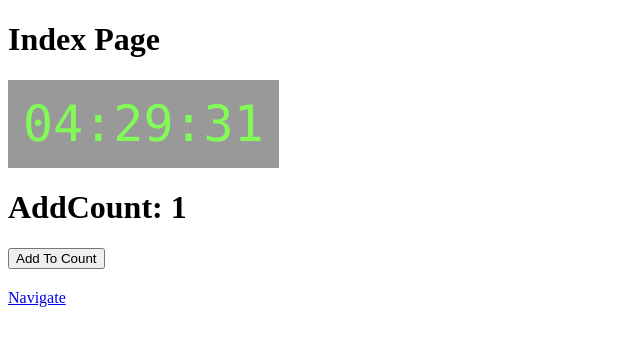
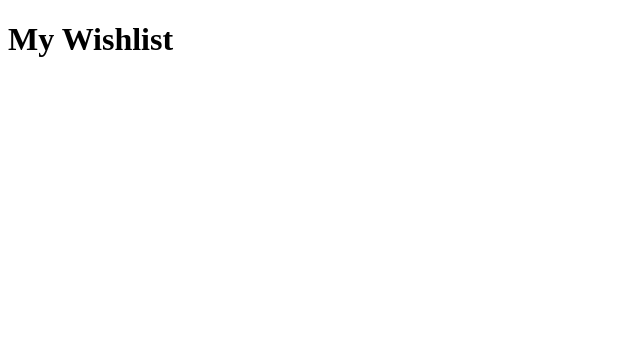
Before and after one commit to tcjcodes/wishlist-nextjs-redux, a Next.js app: page / in a window 1280 px wide. Shown: the top 346 px of the page, without its empty margins (0-640 px from the left). Built offline with nearby package versions, Linux system fonts and the light colour scheme.

Commit message:
wishlist rendering redux

```diff
--- /dev/null
+++ b/components/Wishlist.js
@@ -0,0 +1,31 @@
+import React, { Component } from 'react';
+import { connect } from 'react-redux';
+import WishlistItem from './WishlistItem';
+
+class Wishlist extends Component {
+  constructor(props) {
+    super(props);
+  }
+
+  render() {
+    const { wishlist } = this.props;
+    return (
+      <div>
+        <h1>{wishlist.name}</h1>
+        {wishlist.items.map(this.renderItems)}
+      </div>
+    );
+  }
+
+  renderItems(item) {
+    return <WishlistItem item={item} />;
+  }
+}
+
+const mapStateToProps = ({ wishlist }) => {
+	return {
+    wishlist
+	};
+};
+
+export default connect(mapStateToProps)(Wishlist);
--- /dev/null
+++ b/components/WishlistItem.js
@@ -0,0 +1,14 @@
+import React, { Component } from 'react';
+
+class WishlistItem extends Component {
+	constructor(props) {
+		super(props);
+	}
+
+	render() {
+	  const { item } = this.props;
+		return (<div>{item.name}</div>);
+	}
+}
+
+export default WishlistItem;
--- a/ducks/index.js
+++ b/ducks/index.js
@@ -1,39 +1,34 @@
+/*
+* A module...
+* MUST export default a function called reducer()
+* MUST export its action creators as functions
+* MUST have action types in the form npm-module-or-app/reducer/ACTION_TYPE
+* MAY export its action types as UPPER_SNAKE_CASE, if an external reducer needs to listen for them, or if it is a published reusable library
+* */
+
+import { combineReducers } from 'redux';
+import wishlist from './wishlist';
+
 const exampleInitialState = {
   lastUpdate: 0,
   light: false,
   count: 0,
 };
 
-export const actionTypes = {
-  ADD: 'ADD',
-  TICK: 'TICK',
-};
+// ACTIONS
+const ADD =  'ADD';
+const TICK = 'TICK';
 
-// ACTIONS
-export const serverRenderHome = (isServer) => (dispatch) => {
-  return dispatch({ type: actionTypes.TICK, light: !isServer, ts: Date.now() });
-};
-
-export const startClock = () => (dispatch) => {
-  return setInterval(
-    () => dispatch({ type: actionTypes.TICK, light: true, ts: Date.now() }),
-    1000
-  );
-};
-
-export const addCount = () => (dispatch) => {
-  return dispatch({ type: actionTypes.ADD });
-};
 
 // REDUCERS
 const reducer = (state = exampleInitialState, action) => {
   switch (action.type) {
-    case actionTypes.TICK:
+    case TICK:
       return Object.assign({}, state, {
         lastUpdate: action.ts,
         light: !!action.light,
       });
-    case actionTypes.ADD:
+    case ADD:
       return Object.assign({}, state, {
         count: state.count + 1,
       });
@@ -42,4 +37,27 @@ const reducer = (state = exampleInitialState, action) => {
   }
 };
 
-export default reducer;
+const rootReducer = combineReducers({
+  wishlist
+});
+
+export default rootReducer;
+
+
+// ACTION CREATORS
+export const serverRenderHome = (isServer) => (dispatch) => {
+  return dispatch({ type: TICK, light: !isServer, ts: Date.now() });
+};
+
+export const startClock = () => (dispatch) => {
+  return setInterval(
+    () => dispatch({ type: TICK, light: true, ts: Date.now() }),
+    1000
+  );
+};
+
+export const addCount = () => (dispatch) => {
+  return dispatch({ type: ADD });
+};
+
+// SIDE EFFECTS
--- a/ducks/wishlist.js
+++ b/ducks/wishlist.js
@@ -0,0 +1,29 @@
+// ACTIONS
+const FETCH_WISHLIST = 'app/wishlist/FETCH_WISHLIST';
+
+const initialState = {
+  name: 'My Wishlist',
+  id: '[user].W001',
+  createdDate: '2018-04-14',
+  items: [],
+};
+
+// REDUCER
+const reducer = (state = initialState, action) => {
+  switch (action.type) {
+    case FETCH_WISHLIST:
+      return state;
+  }
+  return state;
+};
+export default reducer;
+
+// ACTION CREATORS
+export const fetchWishlist = (id) => {
+  return {
+    type: FETCH_WISHLIST,
+    payload: id
+  }
+};
+
+// MIDDLEWARE
--- a/pages/index.js
+++ b/pages/index.js
@@ -1,40 +1,38 @@
-import React from 'react'
-import { bindActionCreators } from 'redux'
-import { startClock, addCount, serverRenderHome } from '../ducks'
+import React from 'react';
+import { bindActionCreators } from 'redux';
+import Wishlist from '../components/Wishlist';
+import { startClock, addCount, serverRenderHome } from '../ducks';
+import { fetchWishlist } from '../ducks/wishlist';
 import initStore from '../utils/initStore';
-import withRedux from '../utils/withRedux'
-import Page from '../components/Page'
+import withRedux from '../utils/withRedux';
+// import Page from '../components/Page';
 
 class Home extends React.Component {
-  static getInitialProps ({ store, isServer }) {
+  static getInitialProps({ store, isServer }) {
     // init the redux store
-    store.dispatch(serverRenderHome(isServer))
-    // other further actions
-    store.dispatch(addCount())
-
-    return { isServer }
+    // store.dispatch(serverRenderHome(isServer));
+    store.dispatch(fetchWishlist(1));
+    return { isServer };
   }
 
-  componentDidMount () {
-    this.timer = this.props.startClock()
+  componentDidMount() {
+    // this.timer = this.props.startClock();
   }
 
-  componentWillUnmount () {
-    clearInterval(this.timer)
+  componentWillUnmount() {
+    // clearInterval(this.timer);
   }
 
-  render () {
-    return (
-      <Page title='Index Page' linkTo='/other' />
-    )
+  render() {
+    return <div><Wishlist/></div>;
   }
 }
 
 const mapDispatchToProps = (dispatch) => {
   return {
     addCount: bindActionCreators(addCount, dispatch),
-    startClock: bindActionCreators(startClock, dispatch)
-  }
-}
+    startClock: bindActionCreators(startClock, dispatch),
+  };
+};
 
-export default withRedux(initStore, null, mapDispatchToProps)(Home)
+export default withRedux(initStore, null, mapDispatchToProps)(Home);
```
